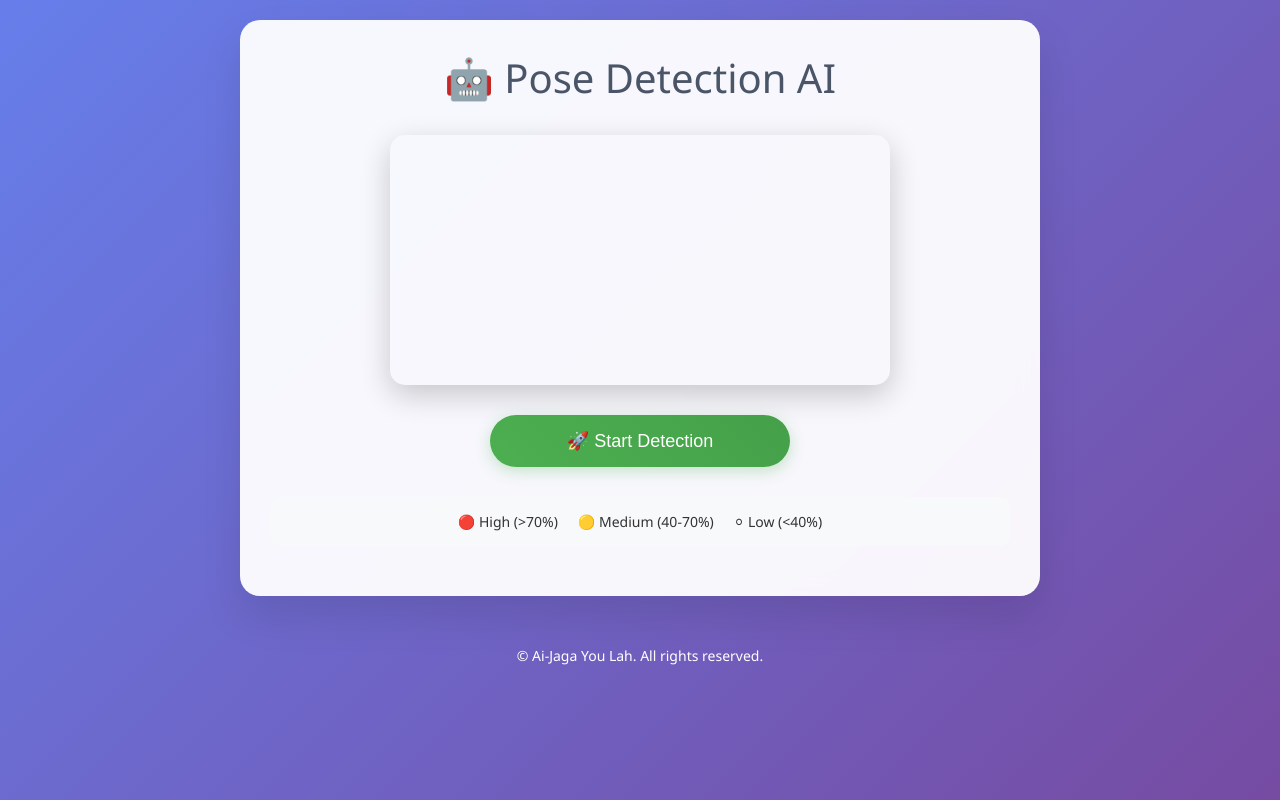
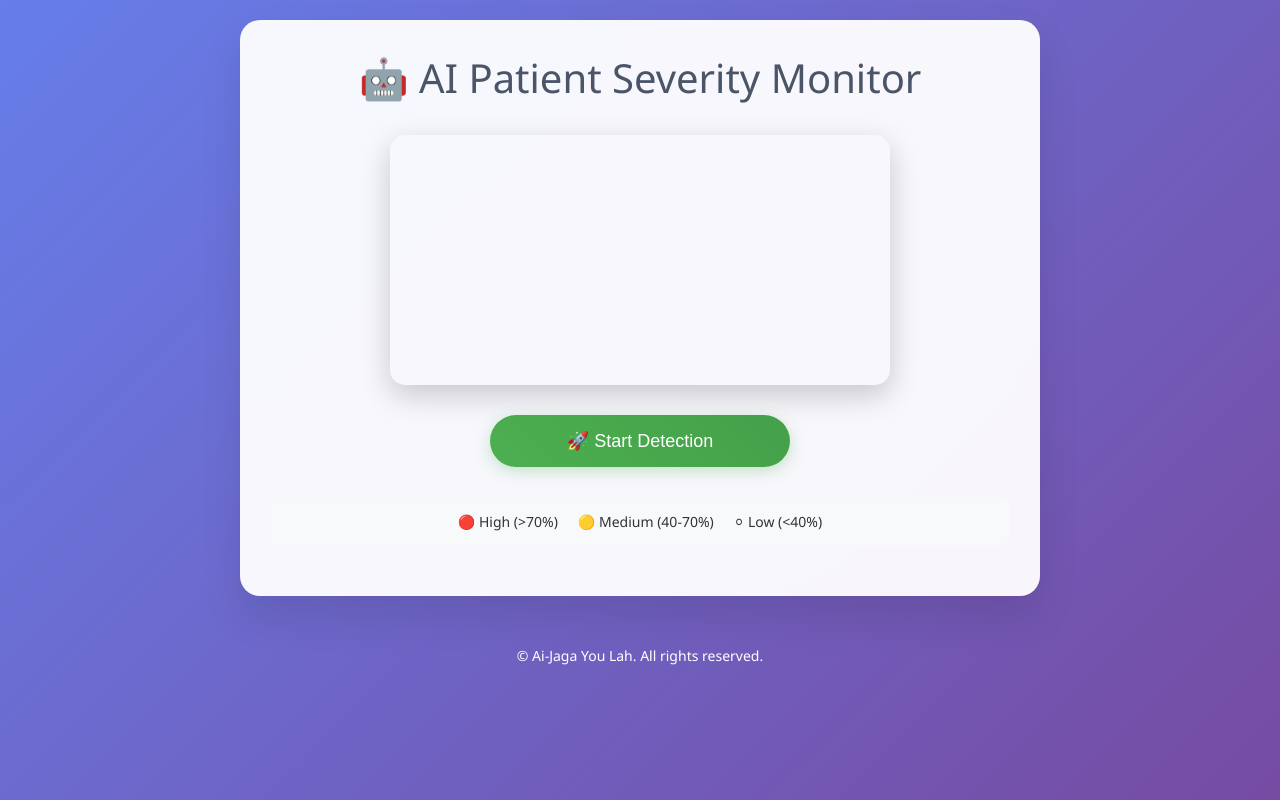
Before and after one commit to Yongqi0327/AI-Patient-Severity-Monitor, a plain HTML site: page index.html in a window 1280 px wide. Drawn offline with Linux system fonts and the light colour scheme.

Commit message:
change project name

```diff
--- a/index.html
+++ b/index.html
@@ -151,7 +151,7 @@
 
 <body>
     <div class="container">
-        <h1>🤖 Pose Detection AI</h1>
+        <h1>🤖 AI Patient Severity Monitor</h1>
 
         <div class="canvas-container">
             <canvas id="canvas"></canvas>
```
